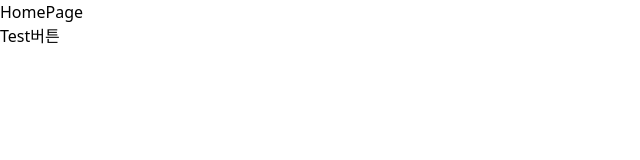
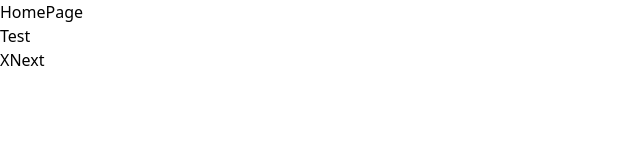
Before and after one commit to se-eun-park/ssafe-modal-refactor, a React (Vite) app: page / in a window 1280 px wide. Both pictures are taken after a click on the button "Test". Shown: the top 160 px of the page, without its empty margins (0-640 px from the left). Built offline with nearby package versions, Linux system fonts and the light colour scheme.

Commit message:
Feat: 페이지 라우팅 구현

```diff
--- a/package.json
+++ b/package.json
@@ -14,12 +14,14 @@
     "react": "^18.2.0",
     "react-dom": "^18.2.0",
     "react-router-dom": "^6.22.3",
+    "ts-node": "^10.9.2",
     "vite-tsconfig-paths": "^4.3.2"
   },
   "devDependencies": {
     "@types/node": "^20.11.27",
     "@types/react": "^18.2.64",
     "@types/react-dom": "^18.2.21",
+    "@types/react-router-dom": "^5.3.3",
     "@typescript-eslint/eslint-plugin": "^7.1.1",
     "@typescript-eslint/parser": "^7.1.1",
     "@vitejs/plugin-react-swc": "^3.5.0",
--- a/src/App.tsx
+++ b/src/App.tsx
@@ -1,7 +1,11 @@
-import HomePage from './pages/HomePage';
+import { Outlet } from 'react-router-dom';
 
 function App() {
-  return <HomePage />;
+  return (
+    <div>
+      <Outlet />
+    </div>
+  );
 }
 
 export default App;
--- a/src/components/Modal.tsx
+++ b/src/components/Modal.tsx
@@ -1,7 +1,15 @@
 import React, { SetStateAction } from 'react';
+import { useNavigate } from 'react-router-dom';
 
 const Modal = ({ setModalOpen }: { setModalOpen: React.Dispatch<SetStateAction<boolean>> }) => {
-  return <button onClick={() => setModalOpen((prev) => !prev)}>버튼</button>;
+  const navigate = useNavigate();
+
+  return (
+    <div>
+      <button onClick={() => setModalOpen((prev) => !prev)}>X</button>
+      <button onClick={() => navigate('/myspace')}>Next</button>
+    </div>
+  );
 };
 
 export default Modal;
--- a/src/main.tsx
+++ b/src/main.tsx
@@ -1,10 +1,11 @@
 import React from 'react';
 import ReactDOM from 'react-dom/client';
-import App from './App';
+import { RouterProvider } from 'react-router-dom';
+import router from '@router/index';
 import './main.css';
 
 ReactDOM.createRoot(document.getElementById('root')!).render(
   <React.StrictMode>
-    <App />
+    <RouterProvider router={router} />
   </React.StrictMode>,
 );
```
Also changed, not shown: src/router/index.tsx (+23 -0 lines), 1 other file (tests, documents, lock files or other folders).
